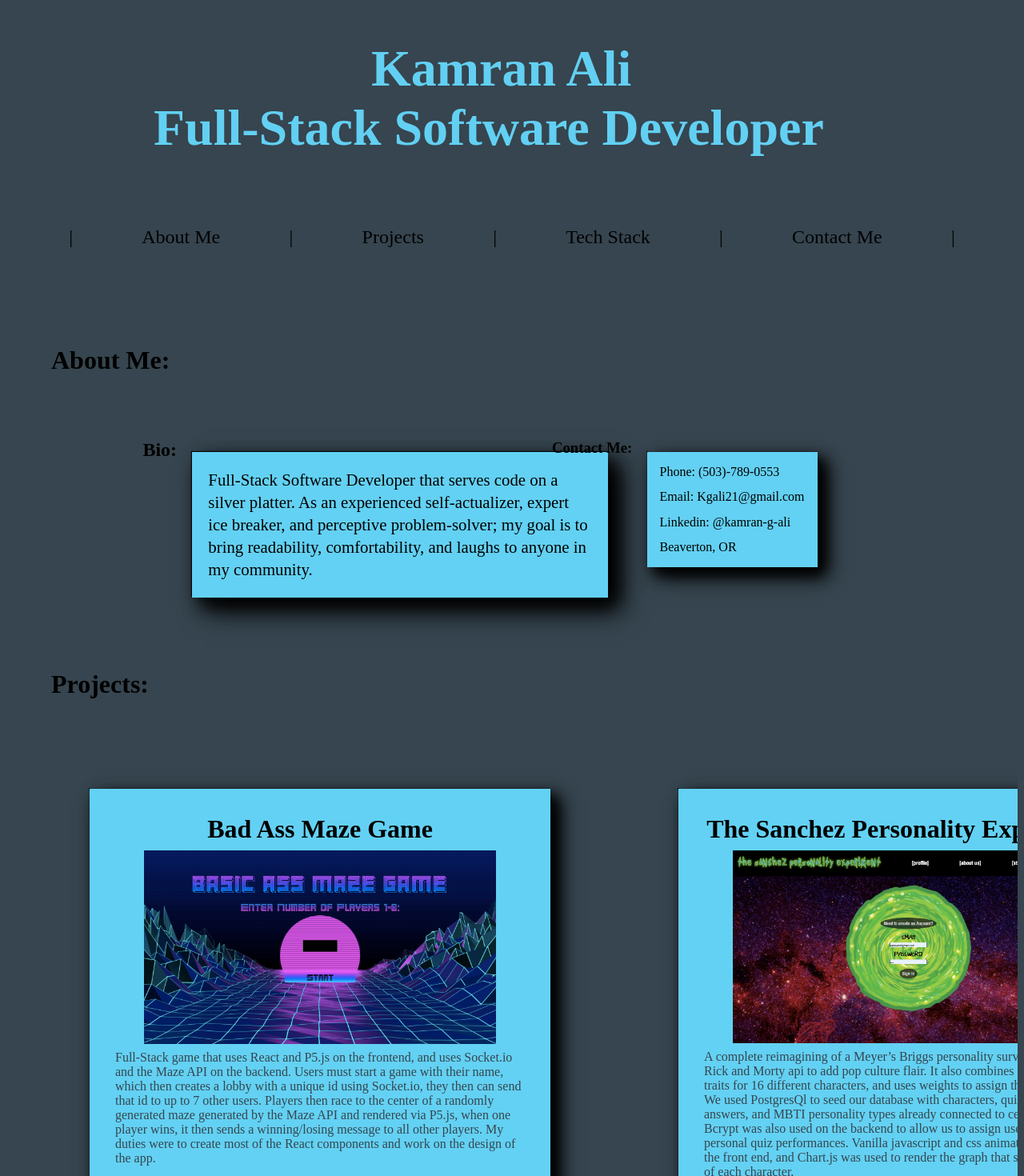
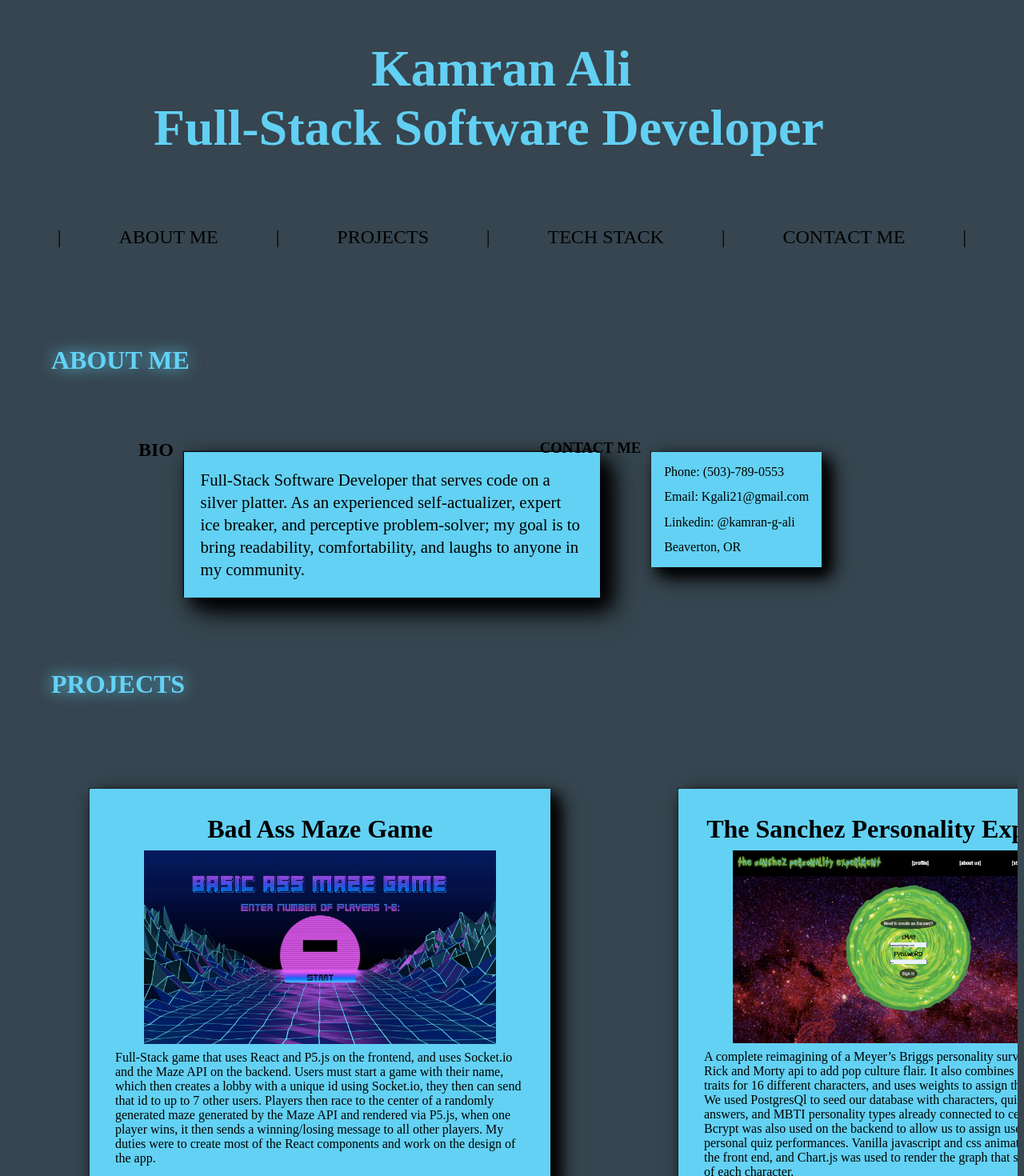
Before and after one commit to kgali21/kam-portfolio, a React app: page / in a window 1280 px wide. Shown: the top 1470 px of the page at 80% size. Built offline with nearby package versions, Linux system fonts and the light colour scheme.

Commit message:
got lighting effects added

```diff
--- a/src/components/SideBarNav.css
+++ b/src/components/SideBarNav.css
@@ -16,7 +16,12 @@
   user-select: none;
 }
 
+.Nav p {
+  color: #000000;
+  cursor: pointer;
+}
+
 .Nav p:hover {
   color: #66dbffee;
-  cursor: pointer;
+  text-shadow: 0px 0px 20px;
 }
--- a/src/components/SideBarNav.js
+++ b/src/components/SideBarNav.js
@@ -4,13 +4,13 @@ import styles from './SideBarNav.css';
 const SideBarNav = () => (
       <nav className={styles.Nav}>
         <div>|</div>
-        <p>About Me</p>
+        <p>ABOUT ME</p>
         <div>|</div>
-        <p>Projects</p>
+        <p>PROJECTS</p>
         <div>|</div>
-        <p>Tech Stack</p>
+        <p>TECH STACK</p>
         <div>|</div>
-        <p>Contact Me</p>
+        <p>CONTACT ME</p>
         <div>|</div>
       </nav>
 );
--- a/src/components/aboutMe/AboutMe.css
+++ b/src/components/aboutMe/AboutMe.css
@@ -2,6 +2,8 @@
     margin-top: 5em;
     margin-left: 4em;
     margin: 5em 0 0 4em;
+    color: #66dbffee;
+  text-shadow: 0px 0px 20px;
 }
 
 .AboutMeContents {
@@ -9,6 +11,7 @@
     justify-content: space-evenly;
     margin-top: 5em;
     height: 20vh;
+
 }
 
 .BioContents {
--- a/src/components/aboutMe/AboutMe.js
+++ b/src/components/aboutMe/AboutMe.js
@@ -5,14 +5,14 @@ import styles from './AboutMe.css';
 const AboutMe = () => (
     <>
     <div className={styles.AboutMe}>
-        <h1>About Me: </h1>
+        <h1>ABOUT ME </h1>
     </div>
         <div className={styles.AboutMeContents}>
-            <h2>Bio: </h2>
+            <h2>BIO </h2>
             <div className={styles.BioContents}>
                     <p>Full-Stack Software Developer that serves code on a silver platter. As an experienced self-actualizer, expert ice breaker, and perceptive problem-solver; my goal is to bring readability, comfortability, and laughs to anyone in my community.</p>
                 </div>
-            <h3>Contact Me: </h3>
+            <h3>CONTACT ME </h3>
             <div className={styles.ContactMeContents}>
                     <p>Phone: (503)-789-0553</p>
                     <p>Email: Kgali21@gmail.com</p>
--- a/src/components/projects/ProjectCard.css
+++ b/src/components/projects/ProjectCard.css
@@ -20,5 +20,5 @@
 
 .ListItem p {
     margin: 0 0 1em 0;
-    color: #36454f;
+    color: #000000;
 }
--- a/src/components/projects/ProjectDeck.css
+++ b/src/components/projects/ProjectDeck.css
@@ -11,6 +11,8 @@
 
 .Projects {
     margin: 4em 0 1.5em 2em;
+    color: #66dbffee;
+    text-shadow: 0px 0px 20px;
 }
 
 .ProjectContainer {
--- a/src/components/projects/ProjectDeck.js
+++ b/src/components/projects/ProjectDeck.js
@@ -13,7 +13,7 @@ const ProjectDeck = ({ project }) => {
 
     return (
         <>
-        <h1 className={styles.Projects}>Projects: </h1>
+        <h1 className={styles.Projects}>PROJECTS </h1>
         <div className={styles.ProjectContainer}>
         <ul className={styles.ProjectElements}>{projectElements}</ul>
         </div>
--- a/src/components/techStack/TechStack.css
+++ b/src/components/techStack/TechStack.css
@@ -1,5 +1,7 @@
 .Title {
     margin: 3.5em 0 0 2em;
+    color: #66dbffee;
+    text-shadow: 0px 0px 20px;
 }
 
 .TechStack {
--- a/src/components/techStack/TechStackCard.js
+++ b/src/components/techStack/TechStackCard.js
@@ -4,7 +4,7 @@ import styles from './TechStack.css';
 
 const TechStackCard = () => (
     <>
-    <h1 className={styles.Title}>Tech Stack: </h1>
+    <h1 className={styles.Title}>TECH STACK </h1>
         <div className={styles.TechStack}>
             <div>
                 <p>LANGUAGES</p>
```
